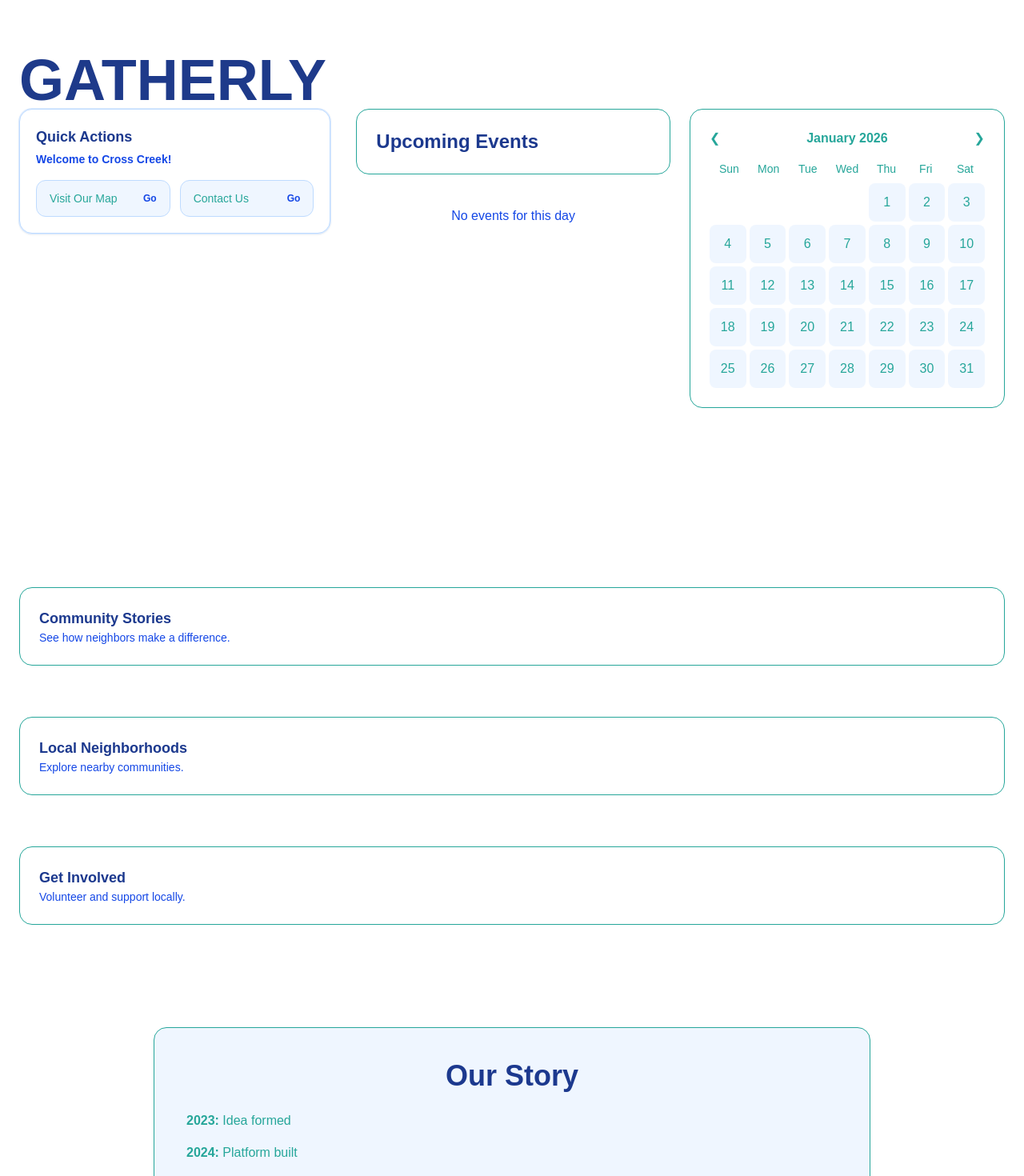
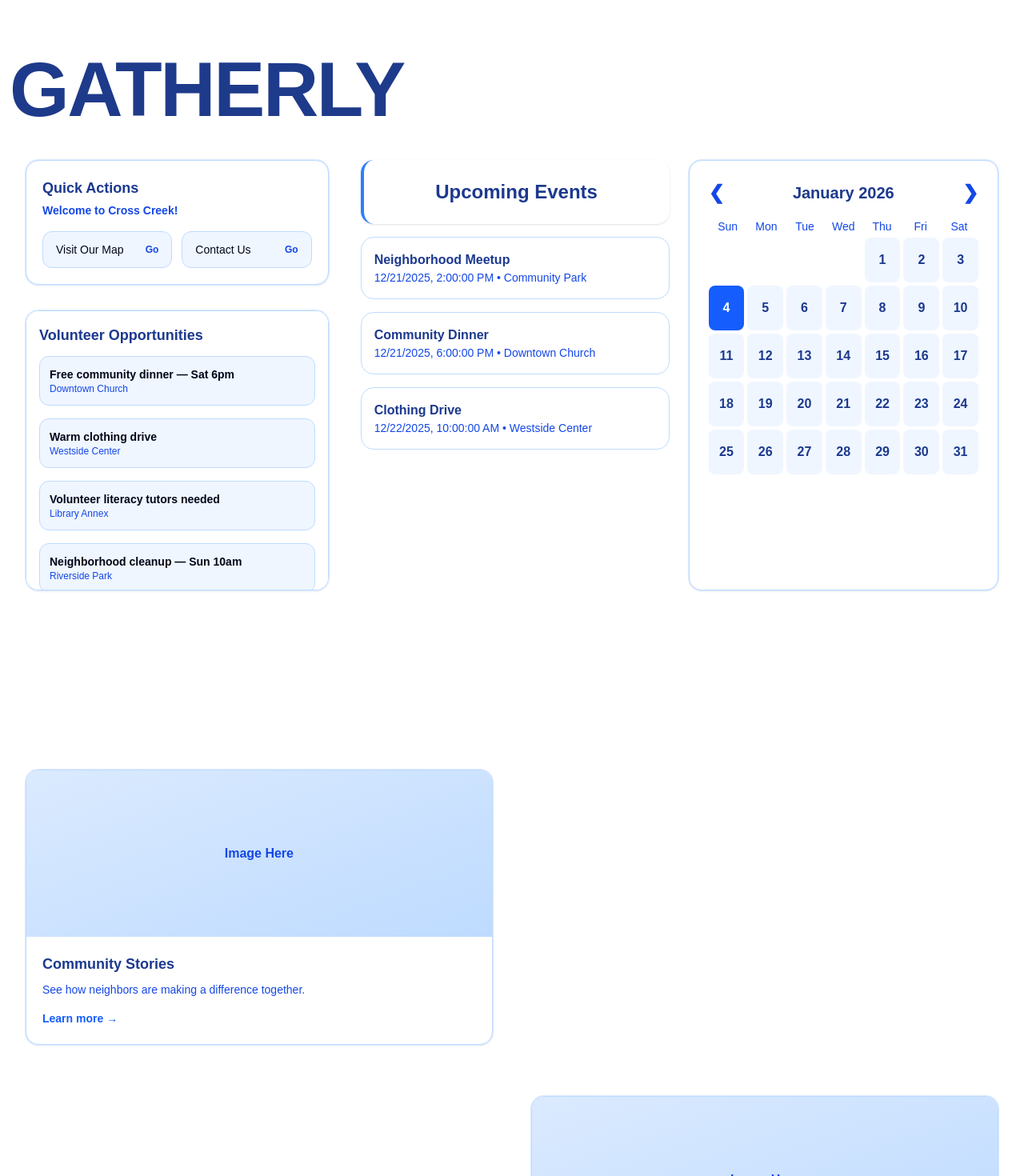
Before and after one commit to TSA-Group/tsa_group_starter, a Next.js app: page / in a window 1280 px wide. Shown: the part 80-1550 px from the top of the page at 80% size. Built offline with nearby package versions, Linux system fonts and the light colour scheme.

Commit message:
Update page.tsx

```diff
--- a/app/page.tsx
+++ b/app/page.tsx
@@ -1,4 +1,5 @@
 "use client";
+
 
 import React, { useState, useEffect, useRef } from "react";
 import {
@@ -10,7 +11,8 @@ import {
 } from "framer-motion";
 import Link from "next/link";
 
-/* ---------------- ANIMATIONS ---------------- */
+
+// Animation variants
 const container: Variants = {
   hidden: {},
   show: { transition: { staggerChildren: 0.12 } },
@@ -36,7 +38,7 @@ const cardPop: Variants = {
   },
 };
 
-/* ---------------- QUICK ACTIONS ---------------- */
+// QuickActions component
 const actions = [
   { label: "Visit Our Map", href: "/map" },
   { label: "Contact Us", href: "/contact" },
@@ -44,8 +46,9 @@ const actions = [
 
 function QuickActions() {
   return (
-    <motion.section variants={fadeUp}>
+    <motion.section layout variants={fadeUp} className="space-y-8">
       <motion.div
+        layout
         variants={cardPop}
         className="p-5 bg-white rounded-2xl border border-blue-200 ring-1 ring-blue-100 shadow-sm"
       >
@@ -53,12 +56,14 @@ function QuickActions() {
           Quick Actions
         </h3>
         <p className="text-sm text-blue-700">
-          <b>Welcome to Cross Creek!</b>
+          <b>
+            Welcome to Cross Creek!
+          </b>
         </p>
 
         <div className="mt-4 grid grid-cols-1 sm:grid-cols-2 gap-3">
           {actions.map(({ label, href }) => (
-            <Link key={label} href={href}>
+            <Link key={label} href={href} className="block">
               <div className="flex items-center justify-between rounded-xl bg-blue-50 px-4 py-3 border border-blue-200 cursor-pointer">
                 <span className="text-sm">{label}</span>
                 <span className="text-xs font-semibold text-blue-700">Go</span>
@@ -71,47 +76,58 @@ function QuickActions() {
   );
 }
 
-/* ======================= HOME ======================= */
 export default function Home() {
   const year = new Date().getFullYear();
-
   const [calendarDate, setCalendarDate] = useState(new Date());
   const [openEvent, setOpenEvent] = useState<number | null>(null);
+  const [menuOpenIndex, setMenuOpenIndex] = useState<number | null>(null);
+  const { scrollY } = useScroll();
+  const [scrollRange, setScrollRange] = useState(0);
   const [selectedDate, setSelectedDate] = useState<Date | null>(null);
 
   const calendarRef = useRef<HTMLDivElement>(null);
-  const eventsRef = useRef<HTMLDivElement>(null);
-
-  const { scrollY } = useScroll();
-  const [scrollRange, setScrollRange] = useState(0);
 
   useEffect(() => {
     setScrollRange(document.body.scrollHeight - window.innerHeight);
   }, []);
 
-  /* ---- Click outside calendar ---- */
+  // Click outside to close calendar popup
   useEffect(() => {
-    const handleClickOutside = (e: MouseEvent) => {
+    const handleClickOutside = (event: MouseEvent) => {
       if (
         calendarRef.current &&
-        !calendarRef.current.contains(e.target as Node)
+        !calendarRef.current.contains(event.target as Node)
       ) {
         setSelectedDate(null);
       }
     };
     document.addEventListener("mousedown", handleClickOutside);
-    return () =>
+    return () => {
       document.removeEventListener("mousedown", handleClickOutside);
+    };
   }, []);
 
+  // Subtle scroll background & header color
   const background = useTransform(scrollY, [0, scrollRange], ["#ffffff", "#EEF4FA"]);
   const headerColor = useTransform(scrollY, [0, scrollRange], ["#1E3A8A", "#1E3F8A"]);
 
-  /* ---- Today ---- */
-  const today = new Date();
-  today.setHours(0, 0, 0, 0);
+  // Texas time today
+  const now = new Date();
+  const texasToday = new Date(
+    now.toLocaleString("en-US", { timeZone: "America/Chicago" })
+  );
+  texasToday.setHours(0, 0, 0, 0);
 
-  /* ---- Events (single source of truth) ---- */
+  const calYear = calendarDate.getFullYear();
+  const calMonth = calendarDate.getMonth();
+
+  const daysOfWeek = ["Sun", "Mon", "Tue", "Wed", "Thu", "Fri", "Sat"];
+  const monthNames = [
+    "January","February","March","April","May","June",
+    "July","August","September","October","November","December"
+  ];
+
+  // Events with dateString for calendar
   const events = [
     {
       title: "Neighborhood Meetup",
@@ -133,92 +149,105 @@ export default function Home() {
     },
   ];
 
-  /* ---- Synced Event Logic ---- */
-  const filteredEvents = selectedDate
-    ? events.filter(e => {
-        const d = new Date(e.dateString);
-        return d.toDateString() === selectedDate.toDateString();
-      })
-    : events
-        .filter(e => new Date(e.dateString) >= today)
-        .sort(
-          (a, b) =>
-            new Date(a.dateString).getTime() -
-            new Date(b.dateString).getTime()
-        );
+  // Generate calendar days
+  const generateCalendarDays = () => {
+    const firstDayOfMonth = new Date(calYear, calMonth, 1).getDay();
+    const daysInMonth = new Date(calYear, calMonth + 1, 0).getDate();
+    const daysArray: (Date | null)[] = [];
 
-  /* ---- Calendar Setup ---- */
-  const calYear = calendarDate.getFullYear();
-  const calMonth = calendarDate.getMonth();
-
-  const daysOfWeek = ["Sun", "Mon", "Tue", "Wed", "Thu", "Fri", "Sat"];
-  const monthNames = [
-    "January","February","March","April","May","June",
-    "July","August","September","October","November","December"
-  ];
-
-  const generateCalendarDays = () => {
-    const firstDay = new Date(calYear, calMonth, 1).getDay();
-    const daysInMonth = new Date(calYear, calMonth + 1, 0).getDate();
-    const days: (Date | null)[] = [];
-
-    for (let i = 0; i < firstDay; i++) days.push(null);
+    for (let i = 0; i < firstDayOfMonth; i++) daysArray.push(null);
     for (let i = 1; i <= daysInMonth; i++) {
       const d = new Date(calYear, calMonth, i);
       d.setHours(0, 0, 0, 0);
-      days.push(d);
+      daysArray.push(d);
     }
-    return days;
+    return daysArray;
   };
 
   const calendarDays = generateCalendarDays();
 
   return (
     <motion.div
+      layoutRoot
       initial="hidden"
       animate="show"
       variants={container}
       style={{ background }}
-      className="min-h-screen"
+      className="min-h-screen overflow-x-hidden text-slate-950"
     >
       {/* HEADER */}
-      <motion.header variants={fadeUp} className="max-w-7xl mx-auto px-6 pt-12">
+      <motion.header
+        layout
+        variants={fadeUp}
+        className="max-w-7xl mx-auto px-4 sm:px-6 lg:px-8 pt-12 pb-10"
+      >
         <motion.h1
+          layout
           variants={cardPop}
+          animate={{
+            x: [-20, 0, -20],
+            y: [0, -6, 0],
+            transition: { duration: 2.5, ease: "easeInOut" },
+          }}
           style={{ color: headerColor, fontFamily: "TAN Buster, sans-serif" }}
-          className="text-7xl font-extrabold"
+          className="text-6xl sm:text-7xl lg:text-8xl font-extrabold tracking-tight leading-none text-center lg:text-left"
         >
           GATHERLY
         </motion.h1>
       </motion.header>
 
-      {/* MAIN */}
-      <motion.main className="max-w-7xl mx-auto px-6 pb-32 grid lg:grid-cols-3 gap-8">
-        <div className="space-y-8">
+      {/* MAIN GRID */}
+      <motion.main className="max-w-7xl mx-auto px-4 sm:px-6 lg:px-8 pb-32 grid grid-cols-1 lg:grid-cols-3 gap-8 lg:gap-10">
+        {/* LEFT COLUMN */}
+        <motion.section className="space-y-8 lg:col-span-1">
           <QuickActions />
-        </div>
 
-        <div className="lg:col-span-2 flex gap-6 flex-col lg:flex-row">
+          {/* Volunteer Opportunities */}
+          <motion.div
+            variants={cardPop}
+            className="h-[350px] p-4 overflow-y-auto bg-white rounded-2xl border border-blue-200 ring-1 ring-blue-100 shadow-sm"
+          >
+            <h3 className="text-lg font-semibold mb-3 text-blue-900">
+              Volunteer Opportunities
+            </h3>
+            <ul className="space-y-4">
+              {[
+                { title: "Free community dinner — Sat 6pm", meta: "Downtown Church" },
+                { title: "Warm clothing drive", meta: "Westside Center" },
+                { title: "Volunteer literacy tutors needed", meta: "Library Annex" },
+                { title: "Neighborhood cleanup — Sun 10am", meta: "Riverside Park" },
+                { title: "Food pantry helpers — Wed 4pm", meta: "Community Hall" },
+              ].map((item, i) => (
+                <li
+                  key={i}
+                  className="bg-blue-50 border border-blue-200 rounded-xl p-3"
+                >
+                  <div className="text-sm font-semibold">{item.title}</div>
+                  <div className="text-xs text-blue-700">{item.meta}</div>
+                </li>
+              ))}
+            </ul>
+          </motion.div>
+        </motion.section>
+
+        {/* RIGHT COLUMN */}
+        <motion.section className="lg:col-span-2 flex flex-col lg:flex-row gap-6">
           {/* EVENTS */}
-          <div ref={eventsRef} className="lg:w-1/2 space-y-4">
-            <motion.div variants={cardPop} className="p-6 bg-white rounded-2xl border">
+          <div className="lg:w-1/2 flex flex-col gap-4">
+            <motion.div
+              variants={cardPop}
+              className="p-6 bg-white rounded-2xl border-l-4 border-blue-500 border-blue-200 shadow-sm text-center"
+            >
               <h2 className="text-2xl font-semibold text-blue-900">
-                {selectedDate
-                  ? `Events on ${monthNames[selectedDate.getMonth()]} ${selectedDate.getDate()}`
-                  : "Upcoming Events"}
+                Upcoming Events
               </h2>
             </motion.div>
 
-            {filteredEvents.length === 0 ? (
-              <p className="text-center text-blue-700 py-6">
-                No events for this day
-              </p>
-            ) : (
-              filteredEvents.map((event, i) => (
+            {events.map((event, i) => (
               <motion.div
                 key={i}
                 variants={cardPop}
-                  className="bg-white rounded-2xl border p-4 cursor-pointer"
+                className="bg-white rounded-2xl border border-blue-200 p-4 cursor-pointer"
                 onClick={() => setOpenEvent(openEvent === i ? null : i)}
               >
                 <h3 className="font-semibold text-blue-900">{event.title}</h3>
@@ -232,103 +261,203 @@ export default function Home() {
                       initial={{ opacity: 0 }}
                       animate={{ opacity: 1 }}
                       exit={{ opacity: 0 }}
-                        className="text-sm mt-2 text-blue-800"
+                      className="text-sm text-blue-800 mt-2"
                     >
                       {event.details}
                     </motion.p>
                   )}
                 </AnimatePresence>
               </motion.div>
-              ))
-            )}
+            ))}
           </div>
 
-          {/* CALENDAR */}
+          {/* CALENDAR WITH TOGGLE + CLICK-OUTSIDE */}
           <motion.div
             ref={calendarRef}
+            layout
             variants={cardPop}
-            className="lg:w-1/2 bg-white rounded-2xl border p-6"
+            className="bg-white rounded-2xl border border-blue-200 ring-1 ring-blue-100 shadow-sm p-4 sm:p-6 lg:w-1/2 relative"
           >
-            <div className="flex justify-between mb-4">
-              <button onClick={() => setCalendarDate(new Date(calYear, calMonth - 1, 1))}>❮</button>
-              <h3 className="font-semibold">
+            <div className="flex items-center justify-between mb-4">
+              <button
+                onClick={() => setCalendarDate(new Date(calYear, calMonth - 1, 1))}
+                className="text-blue-700 text-2xl font-bold"
+              >
+                ❮
+              </button>
+
+              <h3 className="text-lg sm:text-xl font-semibold text-blue-900">
                 {monthNames[calMonth]} {calYear}
               </h3>
-              <button onClick={() => setCalendarDate(new Date(calYear, calMonth + 1, 1))}>❯</button>
+
+              <button
+                onClick={() => setCalendarDate(new Date(calYear, calMonth + 1, 1))}
+                className="text-blue-700 text-2xl font-bold"
+              >
+                ❯
+              </button>
             </div>
 
-            <div className="grid grid-cols-7 text-sm mb-2">
-              {daysOfWeek.map(d => (
+            <div className="grid grid-cols-7 text-xs sm:text-sm text-blue-700 font-medium mb-1">
+              {daysOfWeek.map((d) => (
                 <div key={d} className="text-center">{d}</div>
               ))}
             </div>
 
             <div className="grid grid-cols-7 gap-1">
-              {calendarDays.map((date, i) => {
-                if (!date) return <div key={i} />;
+              {calendarDays.map((date, idx) => {
+                if (!date) return <div key={idx} />;
 
-                const dayEvents = events.filter(e =>
-                  new Date(e.dateString).toDateString() === date.toDateString()
+                const isToday = date.getTime() === texasToday.getTime();
+                const isSelected = date.getTime() === selectedDate?.getTime();
+
+                const dayEvents = events.filter(event => {
+                  const eDate = new Date(event.dateString);
+                  return (
+                    eDate.getFullYear() === date.getFullYear() &&
+                    eDate.getMonth() === date.getMonth() &&
+                    eDate.getDate() === date.getDate()
                   );
+                });
 
                 return (
                   <div
-                    key={i}
-                    onClick={() => {
+                    key={idx}
+                    className={`relative flex items-center justify-center h-12 sm:h-14 w-full rounded-lg text-sm sm:text-base font-semibold cursor-pointer transition-colors ${
+                      isSelected
+                        ? "bg-blue-400 text-white"
+                        : isToday
+                        ? "bg-blue-600 text-white"
+                        : "bg-blue-50 hover:bg-blue-100 text-blue-900"
+                    }`}
+                    onClick={() =>
                       setSelectedDate(prev =>
-                        prev?.getTime() === date.getTime() ? null : date
-                      );
-                      eventsRef.current?.scrollIntoView({ behavior: "smooth" });
-                    }}
-                    className={`relative h-12 flex items-center justify-center rounded-lg cursor-pointer ${
-                      selectedDate?.getTime() === date.getTime()
-                        ? "bg-blue-500 text-white"
-                        : "bg-blue-50"
-                    }`}
+                        prev && prev.getTime() === date.getTime() ? null : date
+                      )
+                    }
                   >
                     {date.getDate()}
-                    {dayEvents.length > 0 && (
-                      <span className="absolute bottom-1 w-1.5 h-1.5 rounded-full bg-blue-600" />
+
+                    <AnimatePresence>
+                      {isSelected && (
+                        <motion.div
+                          initial={{ opacity: 0, scale: 0.9 }}
+                          animate={{ opacity: 1, scale: 1 }}
+                          exit={{ opacity: 0, scale: 0.9 }}
+                          className="absolute top-14 left-1/2 transform -translate-x-1/2 z-10 w-60 bg-white border border-blue-200 rounded-lg shadow-lg p-3 text-sm text-blue-900"
+                        >
+                          <p className="font-semibold mb-1">
+                            {monthNames[date.getMonth()]} {date.getDate()}, {date.getFullYear()}
+                          </p>
+
+                          {dayEvents.length > 0 ? (
+                            <ul className="space-y-2">
+                              {dayEvents.map((event, i) => (
+                                <li key={i} className="border-l-4 border-blue-500 pl-2">
+                                  <p className="font-semibold text-blue-800">{event.title}</p>
+                                  <p className="text-xs text-blue-700">{event.location}</p>
+                                  <p className="text-xs text-blue-700">{event.details}</p>
+                                </li>
+                              ))}
+                            </ul>
+                          ) : (
+                            <p className="text-xs text-blue-700">No events for this day</p>
                           )}
+                        </motion.div>
+                      )}
+                    </AnimatePresence>
                   </div>
                 );
               })}
             </div>
           </motion.div>
-        </div>
+        </motion.section>
       </motion.main>
 
-      {/* IMAGE + TEXT SECTIONS */}
-      <motion.section className="max-w-7xl mx-auto px-6 mt-24 space-y-16">
+      {/* IMAGE + TEXT BOXES (ALTERNATING + SCROLL ANIMATION) */}
+      <motion.section
+        initial="hidden"
+        variants={container}
+        className="max-w-7xl mx-auto px-4 sm:px-6 lg:px-8 mt-24 mb-32 space-y-16"
+      >
         {[
-          { title: "Community Stories", text: "See how neighbors make a difference.", href: "/stories" },
-          { title: "Local Neighborhoods", text: "Explore nearby communities.", href: "/neighborhoods" },
-          { title: "Get Involved", text: "Volunteer and support locally.", href: "/volunteer" },
+          {
+            title: "Community Stories",
+            text: "See how neighbors are making a difference together.",
+            href: "/stories",
+            align: "left",
+          },
+          {
+            title: "Local Neighborhoods",
+            text: "Explore different neighborhoods and what they offer.",
+            href: "/neighborhoods",
+            align: "right",
+          },
+          {
+            title: "Get Involved",
+            text: "Find ways to volunteer and support your community.",
+            href: "/volunteer",
+            align: "left",
+          },
         ].map((item, i) => (
-          <motion.div key={i} variants={fadeUp}>
-            <Link href={item.href}>
-              <div className="bg-white rounded-2xl border p-6 cursor-pointer">
+          <motion.div
+            key={i}
+            variants={fadeUp}
+            initial="hidden"
+            whileInView="show"
+            viewport={{ once: true, margin: "-100px" }}
+            className={`flex ${item.align === "right" ? "justify-end" : "justify-start"}`}
+          >
+            <Link href={item.href} className="block w-full md:w-[48%]">
+              <motion.div
+                whileHover={{ y: -8, scale: 1.02 }}
+                transition={{ type: "spring", stiffness: 260, damping: 18 }}
+                className="bg-white rounded-2xl border border-blue-200 ring-1 ring-blue-100 shadow-sm overflow-hidden cursor-pointer"
+              >
+                <div className="h-52 bg-gradient-to-br from-blue-100 to-blue-200 flex items-center justify-center text-blue-700 font-semibold">
+                  Image Here
+                </div>
+                <div className="p-5 space-y-2">
                   <h3 className="text-lg font-semibold text-blue-900">{item.title}</h3>
                   <p className="text-sm text-blue-700">{item.text}</p>
+                  <span className="inline-block mt-2 text-sm font-semibold text-blue-600">
+                    Learn more →
+                  </span>
                 </div>
+              </motion.div>
             </Link>
           </motion.div>
         ))}
       </motion.section>
 
-      {/* OUR STORY */}
-      <section className="max-w-4xl mx-auto my-32 p-10 bg-blue-50 rounded-2xl border">
-        <h2 className="text-4xl font-bold text-blue-900 mb-6 text-center">
-          Our Story
+      {/* WEBSITE HISTORY SECTION */}
+      <section className="w-full mt-40 mb-40 px-6">
+        <h2 className="text-4xl sm:text-5xl font-extrabold text-blue-900 text-center mb-12">
+          Our Story!
         </h2>
-        <p className="mb-4"><b>2023:</b> Idea formed</p>
-        <p className="mb-4"><b>2024:</b> Platform built</p>
-        <p><b>2025:</b> Public launch</p>
+
+        <div className="w-full max-w-4xl mx-auto p-10 rounded-2xl shadow-lg text-blue-900
+                        bg-gradient-to-br from-blue-50 via-blue-100 to-blue-50 border border-blue-200">
+          <p className="mb-6">
+            <span className="font-bold text-blue-700">2023 – The Idea:</span> The initial concept for Gatherly was formed to give communities a single place to connect.
+          </p>
+          <p className="mb-6">
+            <span className="font-bold text-blue-700">2024 – Building the Platform:</span> Core layouts, animations, and interactive features were developed.
+          </p>
+          <p className="mb-6">
+            <span className="font-bold text-blue-700">2025 – Public Launch:</span> Gatherly launched with events, calendars, and community tools.
+          </p>
+          <p>
+            <span className="font-bold text-blue-700">Looking Ahead:</span> Expanding neighborhoods, stories, and ways for people to get involved.
+          </p>
+        </div>
       </section>
 
       {/* FOOTER */}
-      <footer className="text-center py-4 bg-blue-50 text-blue-700">
+      <footer className="border-t border-blue-200 bg-white">
+        <div className="text-center text-sm text-blue-700 py-4 bg-blue-50">
           © {year} Gatherly. All rights reserved.
+        </div>
       </footer>
     </motion.div>
   );
```
Lines whose indentation alone changed are shown as unchanged.
